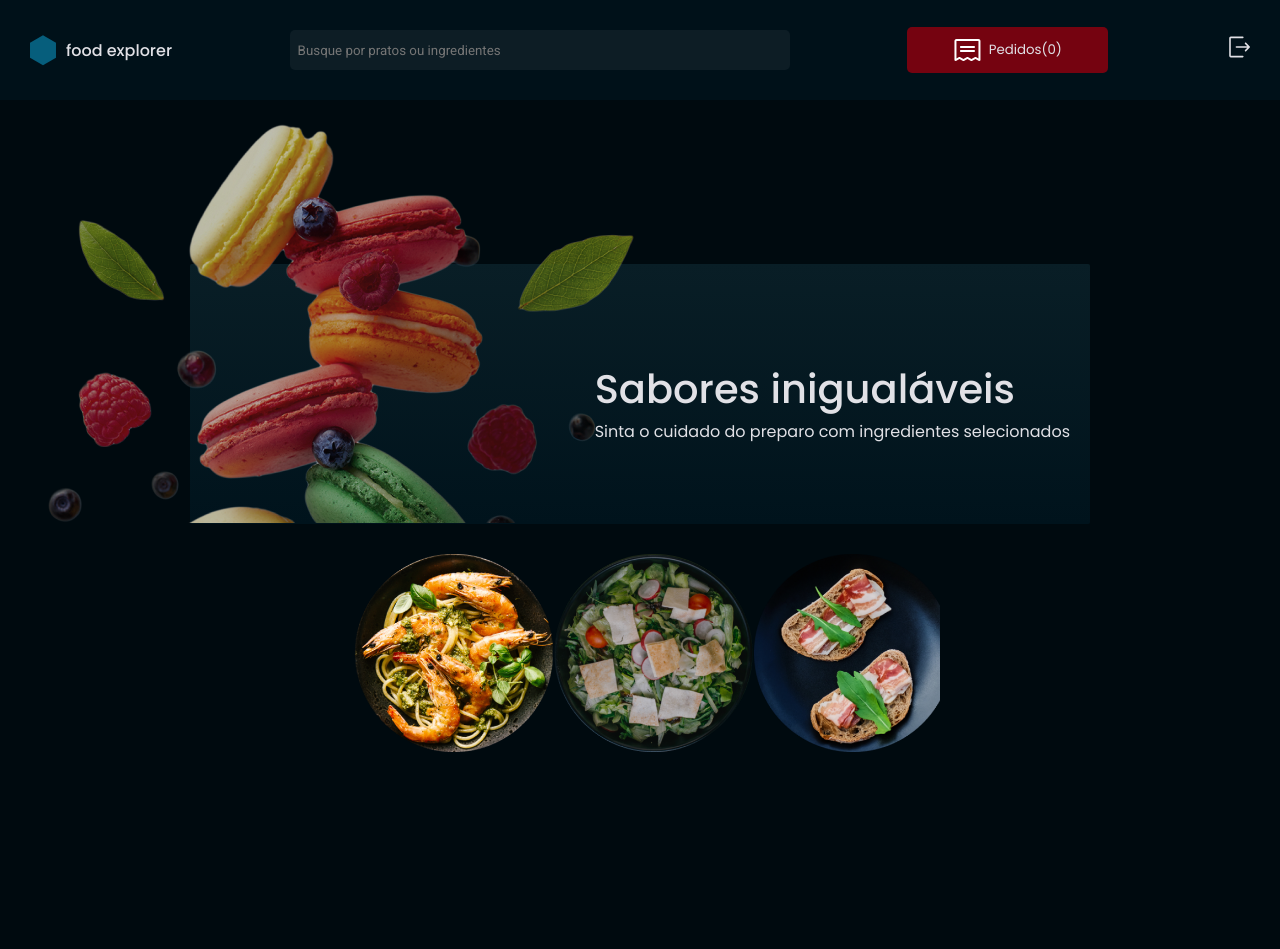
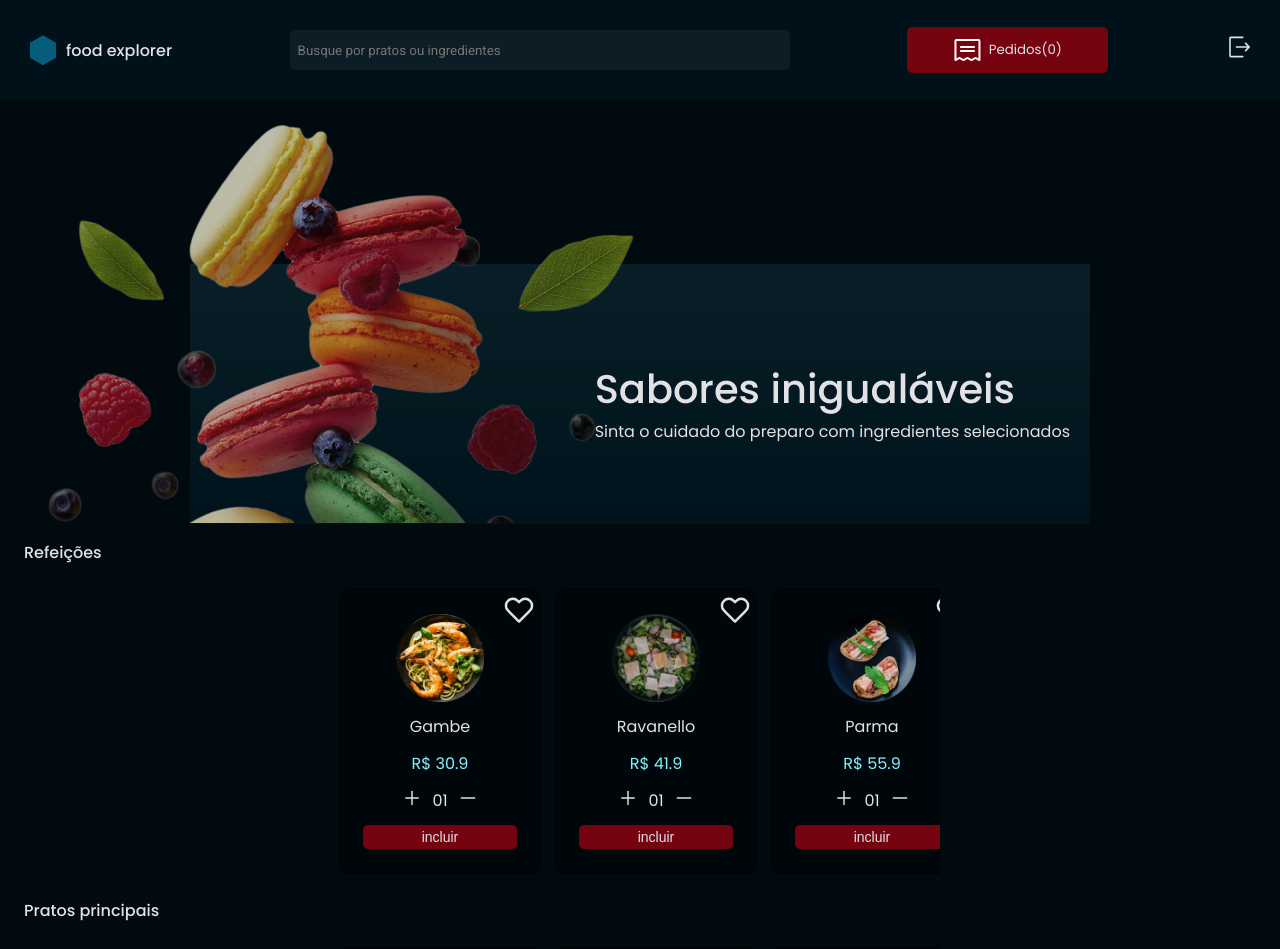
Before and after one commit to fcomateus/explorer-food-frontend, a React (Vite) app: page /home in a window 1280 px wide. Shown: the top 949 px of the page. Built offline with nearby package versions, Linux system fonts and the light colour scheme.

Commit message:
slider done

```diff
--- a/src/components/Slider/index.jsx
+++ b/src/components/Slider/index.jsx
@@ -1,22 +1,50 @@
 import { useState, useEffect, useRef } from 'react'
 import { Container } from "./style";
 import { motion } from "framer-motion";
+import { FiHeart } from 'react-icons/fi'
+import { AiOutlinePlus } from 'react-icons/ai'
+import { AiOutlineMinus } from 'react-icons/ai'
 
 import image1 from '../../assets/gambe.png'
 import image2 from '../../assets/ravanello.png'
 import image3 from '../../assets/parma.png'
 import image4 from '../../assets/molla.png'
 
-export function Slider(items) {
+export function Slider({items}) {
     const carousel = useRef();
     const [width, setWidth] = useState(0);
+    console.log(items);
+    const [dishes, setDishes] = useState(items)
+
+    function handleAdd(dish) {
+        const updatedDish = structuredClone(dish)
+
+        let { quantity } = updatedDish;
+        quantity = parseInt(quantity);
+        quantity++;
+
+        if(quantity < 10) {
+            quantity = '0' + quantity;
+        }
+
+        const updatedDishes = [...dishes]
+
+        const index = updatedDishes.findIndex( item => {
+            return item.id === updatedDish.id
+        })
+
+        updatedDish.quantity = quantity
+
+        updatedDishes[index] = updatedDish
+        console.log(dishes);
+        console.log(updatedDishes);
+        setDishes(updatedDishes);
+        console.log(dishes);
+    }
 
     useEffect(() => {
-        console.log(carousel.current?.scrollWidth, carousel.current?.offsetWidth);
         setWidth(carousel.current?.scrollWidth - carousel.current?.offsetWidth);
     }, [])
-
-    const mock = [image1, image2, image3, image4]
 
     return (
         <Container>
@@ -27,14 +55,42 @@ export function Slider(items) {
                     dragConstraints={{ right: 0, left: -width }}
                 >
 
-                    {mock.map(image => (
-                        <motion.div className="item" key={image}>
-                            <img src={image}/>
+                    {items.map(dish => (
+                        <motion.div className="item" key={dish.id}>
+                            <button className='favorite'>
+                                <FiHeart/>
+                            </button>
+
+                            <img src={dish.image}/>
+                            <p>{dish.name}</p>
+                            <p className='price'>R$ {dish.price}</p>
+
+                            <div className='card-controls'>
+                                <button
+                                    className='card-controls-buttons'
+                                    onClick={() => handleAdd(dish)}
+                                >
+                                    <AiOutlinePlus/>
+                                </button>
+                                {dish.quantity}
+                                <button className='card-controls-buttons'>
+                                    <AiOutlineMinus/>
+                                </button>
+                            </div>
+
+                            <button
+                                className='add-dish'
+                            >
+                                incluir
+                            </button>
                         </motion.div>
                     ))}
 
                 </motion.div>
             </motion.div>
+
+
+
         </Container>
 
     )
--- a/src/components/Slider/style.js
+++ b/src/components/Slider/style.js
@@ -11,23 +11,68 @@ export const Container = styled.div`
         justify-content: center;
     }
 
+    .carousel {
+        cursor: grab;
+        overflow: hidden;
+    }
+
     .inner {
         display: flex;
     }
 
     .item {
+        display: flex;
+        flex-direction: column;
+        align-items: center;
+        gap: 12px;
+
+        position: relative;
+
+        background-color: ${({ theme }) => theme.COLORS.BACKGROUND_CARD};
+
         min-height: 200px;
         min-width: 200px;
-        padding: 14px;
+        margin-right: 16px;
+        padding: 24px;
+        border: 1px solid black;
+        border-radius: 8px;
     }
 
     .item img {
-        height: 50%;
+
+        height: 88px;
+        width: 88px;
         pointer-events: none;
     }
 
-    .carousel {
-        cursor: grab;
-        overflow: hidden;
+    .favorite {
+        position: absolute;
+        right: 5px;
+        top: 5px;
+        font-size: 30px;
+        align-self: end;
+    }
+
+    .price {
+        color: ${({ theme }) => theme.COLORS.LIGHT_BLUE};
+    }
+
+    .card-controls {
+        display: flex;
+        align-items: center;
+        justify-content: center;
+        gap: 10px;
+    }
+
+    .card-controls-buttons {
+        font-size: 20px;
+    }
+
+    .add-dish {
+        padding: 4px 59px;
+        background-color: ${({ theme }) => theme.COLORS.RED};
+        font-size: 14px;
+        border-radius: 5px;
+        font-weight: 500;
     }
 `
--- a/src/pages/Home/index.jsx
+++ b/src/pages/Home/index.jsx
@@ -5,6 +5,12 @@ import { useEffect, useState } from 'react'
 
 import homeImgMobile from '../../assets/home-image-mobile.png'
 import homeImgDesktop from '../../assets/home-image-desktop.png'
+
+import image1 from '../../assets/gambe.png'
+import image2 from '../../assets/ravanello.png'
+import image3 from '../../assets/parma.png'
+import image4 from '../../assets/molla.png'
+
 
 export function Home() {
   const [screenWidth, setScreenWidth] = useState(window.innerWidth)
@@ -21,6 +27,37 @@ export function Home() {
     }
   }, [])
 
+  const mock = [
+    {
+        id: 1,
+        image: image1,
+        name: 'Gambe',
+        price: 30.90,
+        quantity: '01'
+    },
+    {
+        id: 2,
+        image: image2,
+        name: 'Ravanello',
+        price: 41.90,
+        quantity: '01'
+    },
+    {
+        id: 3,
+        image: image3,
+        name: 'Parma',
+        price: 55.90,
+        quantity: '01'
+    },
+    {
+        id: 4,
+        image: image4,
+        name: 'Molla',
+        price: 29.90,
+        quantity: '01'
+    },
+]
+
   return (
     <Container>
       <Header/>
@@ -33,7 +70,24 @@ export function Home() {
         </div>
       </div>
 
-    <Slider></Slider>
+      <main id='content'>
+        <h4>Refeições</h4>
+        <Slider
+          items={mock}
+        />
+
+        <h4>Pratos principais</h4>
+        <Slider
+          items={mock}
+        />
+
+        <h4>Pratos principais</h4>
+        <Slider
+          items={mock}
+        />
+
+      </main>
+
     </Container>
   )
 }
--- a/src/pages/Home/styles.js
+++ b/src/pages/Home/styles.js
@@ -29,6 +29,14 @@ export const Container = styled.div`
     #panel-text h1 {
         font-size: 18px;
         font-weight: 500;
+    }
+
+    #content {
+        display: flex;
+        flex-direction: column;
+        gap: 24px;
+
+        margin-inline: 24px;
     }
 
     @media(min-width: ${SIZES.mobileS}) {
--- a/src/styles/global.js
+++ b/src/styles/global.js
@@ -15,7 +15,7 @@ export default createGlobalStyle`
     font-family: 'Poppins', sans-serif;
   }
 
-  h1, h2 {
+  h1, h2, h4 {
     font-weight: 500;
   }
 
@@ -27,6 +27,11 @@ export default createGlobalStyle`
     text-decoration: none;
   }
 
+  button {
+    background: none;
+    border: none;
+  }
+
   button, a {
         cursor: pointer;
         transition: filter 0.2s;
```
